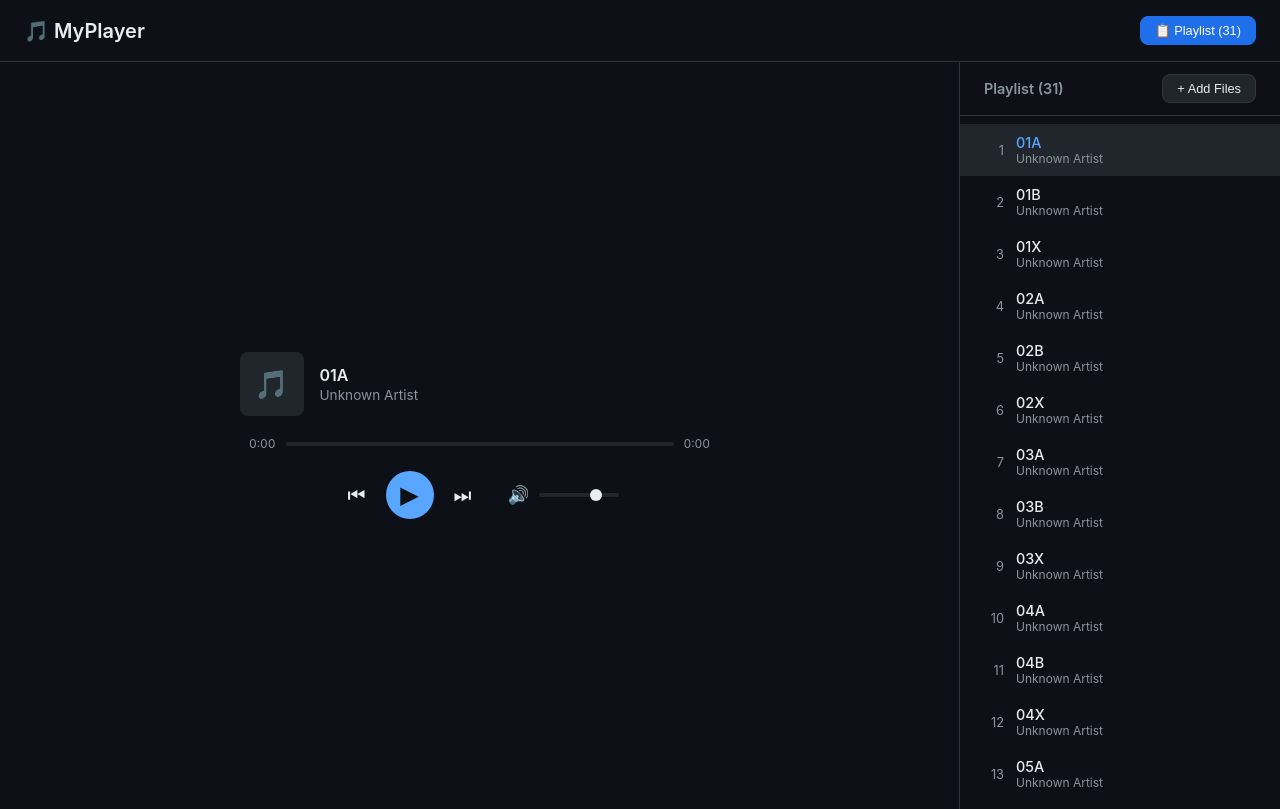
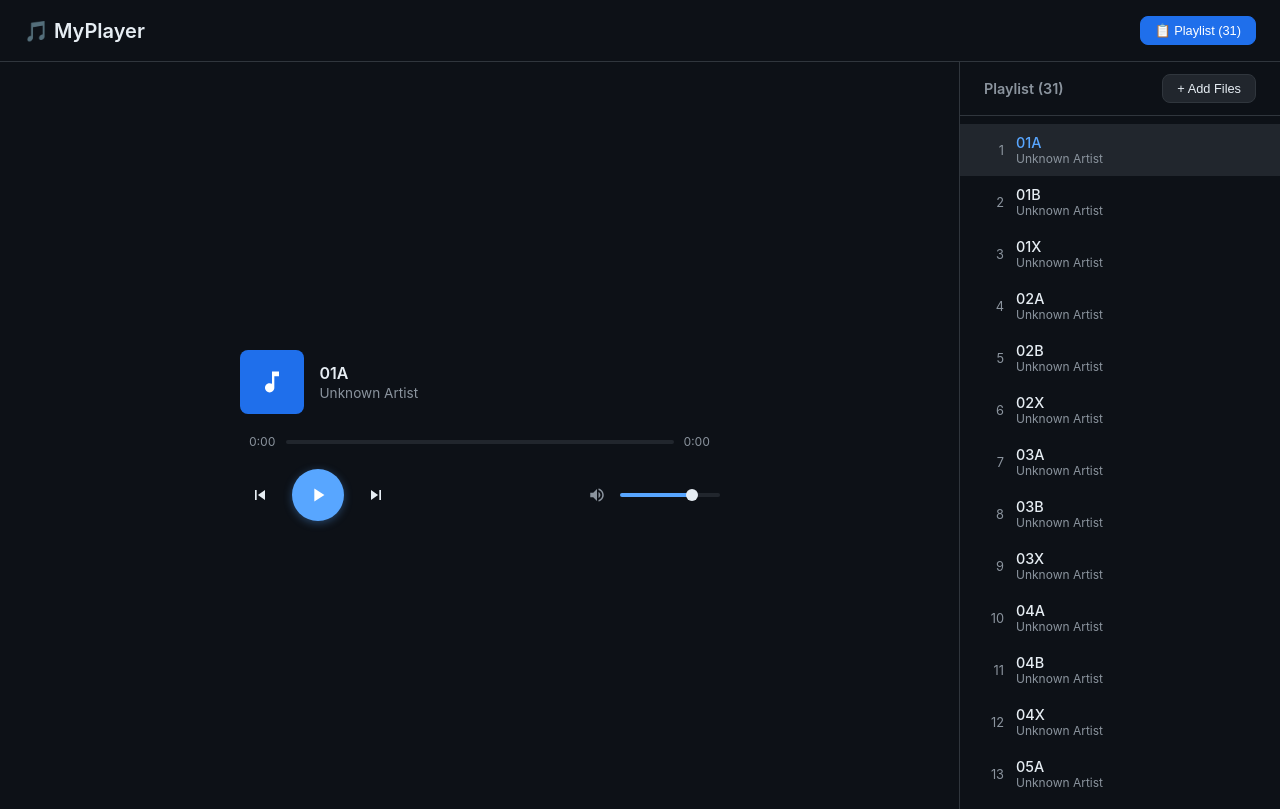
Before and after one commit to wxlfrank-n/iplayer, a React (Vite) app: page / in a window 1280 px wide. Built offline with nearby package versions, Linux system fonts and the light colour scheme.

Commit message:
refactor: replace unicode icons with SVGs and polish player controls UI

```diff
--- a/src/App.css
+++ b/src/App.css
@@ -109,8 +109,19 @@ body {
   display: flex;
   align-items: center;
   justify-content: center;
-  font-size: 1.75rem;
   flex-shrink: 0;
+}
+
+.now-playing__art svg {
+  color: var(--text-secondary);
+}
+
+.now-playing__art--active {
+  background: var(--accent-dim);
+}
+
+.now-playing__art--active svg {
+  color: #fff;
 }
 
 .now-playing__info {
@@ -195,8 +206,8 @@ body {
 .player-bottom {
   display: flex;
   align-items: center;
-  justify-content: center;
-  gap: 24px;
+  justify-content: flex-start;
+  gap: 16px;
   width: 100%;
   max-width: 480px;
 }
@@ -204,79 +215,114 @@ body {
 .player-controls {
   display: flex;
   align-items: center;
-  gap: 12px;
+  gap: 8px;
 }
 
 .control-btn {
   background: none;
   border: none;
   color: var(--text-primary);
-  font-size: 1.25rem;
   cursor: pointer;
-  padding: 8px;
+  width: 40px;
+  height: 40px;
   border-radius: 50%;
   display: flex;
   align-items: center;
   justify-content: center;
-  transition: background 0.15s, color 0.15s;
+  transition: background 0.15s, color 0.15s, transform 0.1s;
+}
+
+.control-btn svg {
+  display: block;
 }
 
 .control-btn:hover:not(:disabled) {
   background: var(--bg-hover);
 }
 
+.control-btn:active:not(:disabled) {
+  transform: scale(0.92);
+}
+
 .control-btn:disabled {
-  color: var(--text-secondary);
+  color: var(--bg-tertiary);
   cursor: not-allowed;
-  opacity: 0.4;
 }
 
 .control-btn--play {
-  font-size: 1.5rem;
-  width: 48px;
-  height: 48px;
+  width: 52px;
+  height: 52px;
+  margin: 0 4px;
   background: var(--accent);
-  color: var(--bg-primary);
+  color: #fff;
+  box-shadow: 0 2px 8px rgba(88, 166, 255, 0.35);
 }
 
 .control-btn--play:hover:not(:disabled) {
   background: var(--accent-dim);
-  color: white;
+  color: #fff;
+  transform: scale(1.05);
+}
+
+.control-btn--play:active:not(:disabled) {
+  transform: scale(0.95);
+}
+
+.control-btn--play:disabled {
+  background: var(--bg-tertiary);
+  color: var(--bg-primary);
+  box-shadow: none;
 }
 
 .volume-control {
   display: flex;
   align-items: center;
-  gap: 6px;
+  gap: 8px;
+  margin-left: auto;
 }
 
 .icon-btn {
   background: none;
   border: none;
-  color: var(--text-primary);
-  font-size: 1.1rem;
+  color: var(--text-secondary);
   cursor: pointer;
-  padding: 4px;
-  border-radius: 4px;
+  padding: 6px;
+  border-radius: 50%;
   display: flex;
   align-items: center;
   justify-content: center;
-  transition: background 0.15s;
+  transition: color 0.15s, background 0.15s;
+}
+
+.icon-btn svg {
+  display: block;
 }
 
 .icon-btn:hover {
+  color: var(--text-primary);
   background: var(--bg-hover);
 }
 
 .volume-slider {
-  width: 80px;
+  width: 100px;
   height: 4px;
   -webkit-appearance: none;
   appearance: none;
-  background: var(--bg-tertiary);
+  background: linear-gradient(
+    to right,
+    var(--accent) 0%,
+    var(--accent) var(--volume-percent, 50%),
+    var(--bg-tertiary) var(--volume-percent, 50%),
+    var(--bg-tertiary) 100%
+  );
   border-radius: 2px;
   outline: none;
   cursor: pointer;
+  transition: opacity 0.15s;
+}
+
+.volume-slider:hover {
+  opacity: 1;
 }
 
 .volume-slider::-webkit-slider-thumb {
@@ -286,6 +332,12 @@ body {
   background: var(--text-primary);
   border-radius: 50%;
   cursor: pointer;
+  border: none;
+  transition: transform 0.1s;
+}
+
+.volume-slider::-webkit-slider-thumb:hover {
+  transform: scale(1.3);
 }
 
 .volume-slider::-moz-range-thumb {
@@ -295,6 +347,11 @@ body {
   border-radius: 50%;
   cursor: pointer;
   border: none;
+  transition: transform 0.1s;
+}
+
+.volume-slider::-moz-range-thumb:hover {
+  transform: scale(1.3);
 }
 
 .playlist-section {
--- a/src/components/NowPlaying.tsx
+++ b/src/components/NowPlaying.tsx
@@ -8,7 +8,11 @@ export function NowPlaying({ track }: NowPlayingProps) {
   if (!track) {
     return (
       <div className="now-playing now-playing--empty">
-        <div className="now-playing__art">{"\u{1F3B5}"}</div>
+        <div className="now-playing__art">
+          <svg viewBox="0 0 24 24" width="32" height="32" fill="currentColor" opacity="0.4">
+            <path d="M12 3v10.55c-.59-.34-1.27-.55-2-.55C7.79 13 6 14.79 6 17s1.79 4 4 4 4-1.79 4-4V7h4V3h-6z" />
+          </svg>
+        </div>
         <div className="now-playing__info">
           <span className="now-playing__title">No track selected</span>
           <span className="now-playing__artist">Add music to get started</span>
@@ -19,7 +23,11 @@ export function NowPlaying({ track }: NowPlayingProps) {
 
   return (
     <div className="now-playing">
-      <div className="now-playing__art">{"\u{1F3B5}"}</div>
+      <div className="now-playing__art now-playing__art--active">
+        <svg viewBox="0 0 24 24" width="28" height="28" fill="currentColor">
+          <path d="M12 3v10.55c-.59-.34-1.27-.55-2-.55C7.79 13 6 14.79 6 17s1.79 4 4 4 4-1.79 4-4V7h4V3h-6z" />
+        </svg>
+      </div>
       <div className="now-playing__info">
         <span className="now-playing__title">{track.title}</span>
         <span className="now-playing__artist">{track.artist}</span>
--- a/src/components/PlayerControls.tsx
+++ b/src/components/PlayerControls.tsx
@@ -16,7 +16,9 @@ export function PlayerControls({
   return (
     <div className="player-controls">
       <button className="control-btn" onClick={onPrev} disabled={!hasTrack} title="Previous">
-        {"\u23EE"}
+        <svg viewBox="0 0 24 24" width="20" height="20" fill="currentColor">
+          <path d="M6 6h2v12H6zm3.5 6l8.5 6V6z" />
+        </svg>
       </button>
       <button
         className="control-btn control-btn--play"
@@ -24,10 +26,20 @@ export function PlayerControls({
         disabled={!hasTrack}
         title={isPlaying ? "Pause" : "Play"}
       >
-        {isPlaying ? "\u23F8" : "\u25B6"}
+        {isPlaying ? (
+          <svg viewBox="0 0 24 24" width="22" height="22" fill="currentColor">
+            <path d="M6 19h4V5H6v14zm8-14v14h4V5h-4z" />
+          </svg>
+        ) : (
+          <svg viewBox="0 0 24 24" width="22" height="22" fill="currentColor">
+            <path d="M8 5v14l11-7z" />
+          </svg>
+        )}
       </button>
       <button className="control-btn" onClick={onNext} disabled={!hasTrack} title="Next">
-        {"\u23ED"}
+        <svg viewBox="0 0 24 24" width="20" height="20" fill="currentColor">
+          <path d="M6 18l8.5-6L6 6v12zM16 6v12h2V6h-2z" />
+        </svg>
       </button>
     </div>
   );
--- a/src/components/VolumeControl.tsx
+++ b/src/components/VolumeControl.tsx
@@ -13,17 +13,22 @@ export function VolumeControl({
 }: VolumeControlProps) {
   const displayVolume = isMuted ? 0 : volume;
 
-  const getVolumeIcon = () => {
-    if (isMuted || displayVolume === 0) return "\u{1F507}";
-    if (displayVolume < 0.3) return "\u{1F509}";
-    if (displayVolume < 0.7) return "\u{1F50A}";
-    return "\u{1F50A}";
-  };
-
   return (
     <div className="volume-control">
       <button className="icon-btn" onClick={onToggleMute} title={isMuted ? "Unmute" : "Mute"}>
-        {getVolumeIcon()}
+        {isMuted || displayVolume === 0 ? (
+          <svg viewBox="0 0 24 24" width="18" height="18" fill="currentColor">
+            <path d="M16.5 12c0-1.77-1.02-3.29-2.5-4.03v2.21l2.45 2.45c.03-.2.05-.41.05-.63zm2.5 0c0 .94-.2 1.82-.54 2.64l1.51 1.51C20.63 14.91 21 13.5 21 12c0-4.28-2.99-7.86-7-8.77v2.06c2.89.86 5 3.54 5 6.71zM4.27 3L3 4.27 7.73 9H3v6h4l5 5v-6.73l4.25 4.25c-.67.52-1.42.93-2.25 1.18v2.06c1.38-.31 2.63-.95 3.69-1.81L19.73 21 21 19.73l-9-9L4.27 3zM12 4L9.91 6.09 12 8.18V4z" />
+          </svg>
+        ) : displayVolume < 0.5 ? (
+          <svg viewBox="0 0 24 24" width="18" height="18" fill="currentColor">
+            <path d="M18.5 12c0-1.77-1.02-3.29-2.5-4.03v8.05c1.48-.73 2.5-2.25 2.5-4.02zM5 9v6h4l5 5V4L9 9H5z" />
+          </svg>
+        ) : (
+          <svg viewBox="0 0 24 24" width="18" height="18" fill="currentColor">
+            <path d="M3 9v6h4l5 5V4L7 9H3zm13.5 3c0-1.77-1.02-3.29-2.5-4.03v8.05c1.48-.73 2.5-2.25 2.5-4.02zM14 3.23v2.06c2.89.86 5 3.54 5 6.71s-2.11 5.85-5 6.71v2.06c4.01-.91 7-4.49 7-8.77s-2.99-7.86-7-8.77z" />
+          </svg>
+        )}
       </button>
       <input
         type="range"
@@ -33,6 +38,9 @@ export function VolumeControl({
         value={displayVolume}
         onChange={(e) => onVolumeChange(parseFloat(e.target.value))}
         className="volume-slider"
+        style={{
+          ["--volume-percent" as string]: `${displayVolume * 100}%`,
+        }}
       />
     </div>
   );
```
